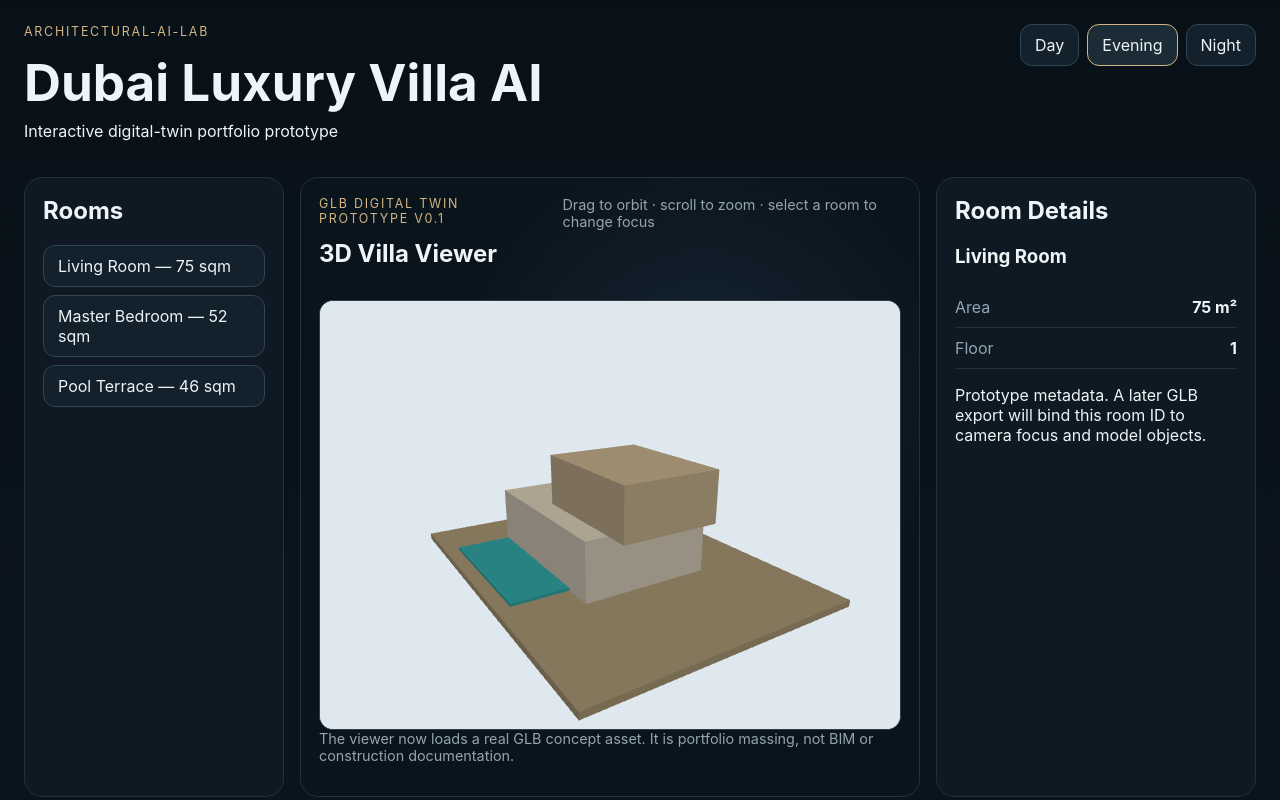
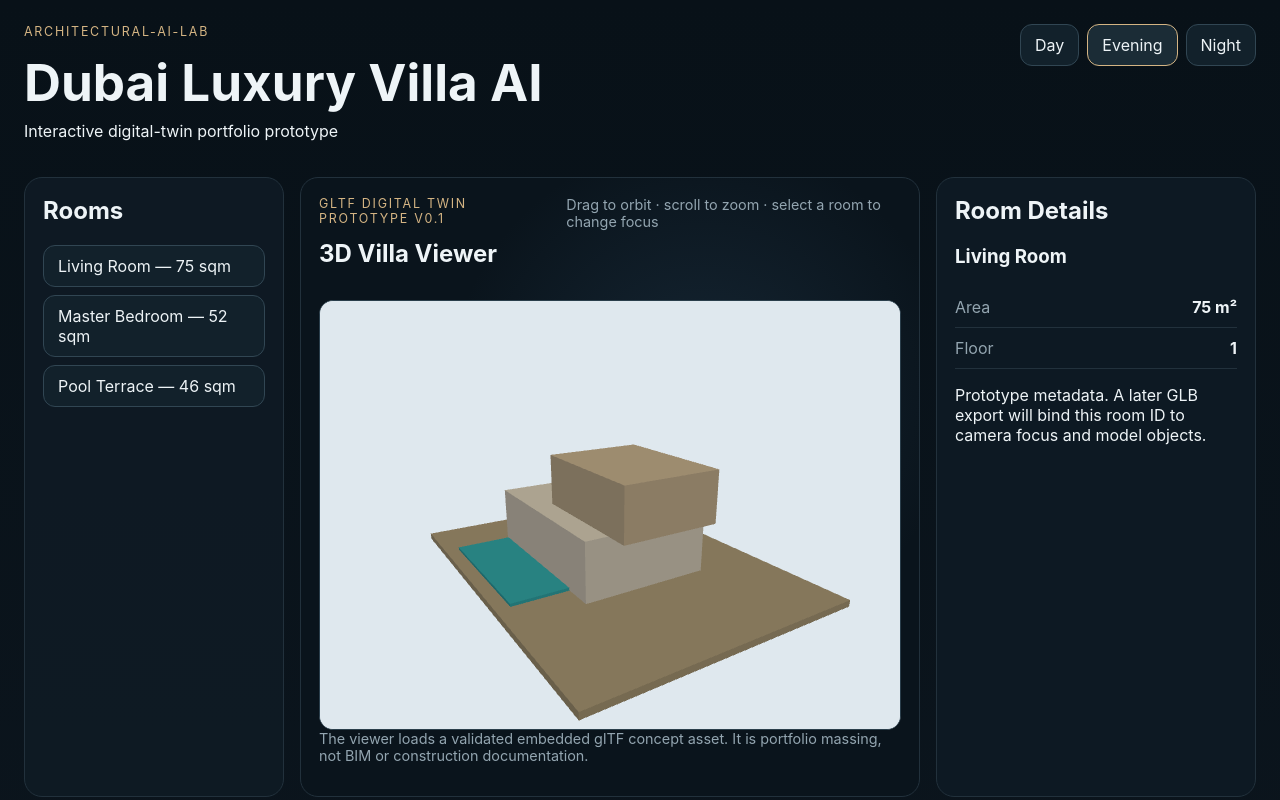
Before and after one commit to safal207/Architectural-AI-Lab, a React (Vite) app in the folder projects/Dubai-Luxury-Villa-AI/web-viewer/app/: page / in a window 1280 px wide. Shown: the top 800 px of the page. Built offline with nearby package versions, Linux system fonts and the light colour scheme; no server answers.

Commit message:
Use verified embedded villa glTF asset

```diff
--- a/projects/Dubai-Luxury-Villa-AI/web-viewer/app/src/VillaViewer.jsx
+++ b/projects/Dubai-Luxury-Villa-AI/web-viewer/app/src/VillaViewer.jsx
@@ -114,7 +114,7 @@ export default function VillaViewer({ selectedRoom, lightingMode, material }) {
     controls.maxDistance = 45;
 
     const loader = new GLTFLoader();
-    const modelUrl = `${import.meta.env.BASE_URL}villa.glb`;
+    const modelUrl = `${import.meta.env.BASE_URL}villa.gltf`;
 
     loader.load(
       modelUrl,
@@ -146,7 +146,7 @@ export default function VillaViewer({ selectedRoom, lightingMode, material }) {
       undefined,
       (error) => {
         if (disposed) return;
-        console.warn('villa.glb failed to load; using fallback massing', error);
+        console.warn('villa.gltf failed to load; using fallback massing', error);
         villaRoot = buildFallbackMassing(scene, material?.swatch ?? '#d8c8ad');
       }
     );
@@ -187,14 +187,14 @@ export default function VillaViewer({ selectedRoom, lightingMode, material }) {
     <section>
       <div className="viewer-heading">
         <div>
-          <p className="eyebrow">GLB digital twin prototype v0.1</p>
+          <p className="eyebrow">glTF digital twin prototype v0.1</p>
           <h2>3D Villa Viewer</h2>
         </div>
         <p>Drag to orbit · scroll to zoom · select a room to change focus</p>
       </div>
       <div ref={mountRef} className="three-canvas" aria-label="Interactive 3D villa prototype" />
       <p className="viewer-note">
-        The viewer now loads a real GLB concept asset. It is portfolio massing, not BIM or construction documentation.
+        The viewer loads a validated embedded glTF concept asset. It is portfolio massing, not BIM or construction documentation.
       </p>
     </section>
   );
```
